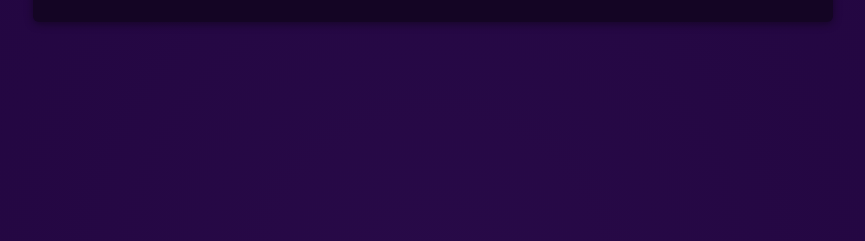
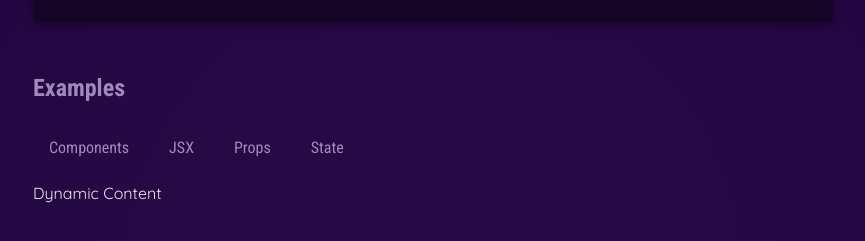
Before and after one commit to twjin03/react-udemy, a React (Vite) app: page / in a window 1280 px wide. Shown: the part 353-594 px from the top of the page, without its empty margins (207-1072 px from the left). Built offline with nearby package versions, Linux system fonts and the light colour scheme.

Commit message:
50. 함수를 Prop의 값으로 전달하기

```diff
--- a/src/App.jsx
+++ b/src/App.jsx
@@ -1,9 +1,14 @@
 import CoreConcept from './components/CoreConcept';
 import Header from './components/Header/Header.jsx';
+import TabButton from './components/TabButton.jsx';
 import { CORE_CONCEPTS } from './data';
 
 
 function App() {
+  function handleSelect() {
+    console.log('Hello World! - selected');
+  }
+
   return (
     <div>
       <Header />
@@ -21,6 +26,16 @@
             <CoreConcept {...CORE_CONCEPTS[3]} />
           </ul>
         </section>
+        <section id='examples'>
+          <h2>Examples</h2>
+          <menu>
+            <TabButton onSelect={handleSelect}>Components</TabButton>
+            <TabButton onSelect={handleSelect}>JSX</TabButton>
+            <TabButton onSelect={handleSelect}>Props</TabButton>
+            <TabButton onSelect={handleSelect}>State</TabButton>
+          </menu>
+          Dynamic Content
+        </section>
       </main>
     </div>
   );
--- /dev/null
+++ b/src/components/TabButton.jsx
@@ -0,0 +1,8 @@
+export default function TabButton({ children, onSelect }) {
+
+  return (
+    <li>
+      <button onClick={onSelect}>{children}</button>
+    </li>
+  );
+}
```
